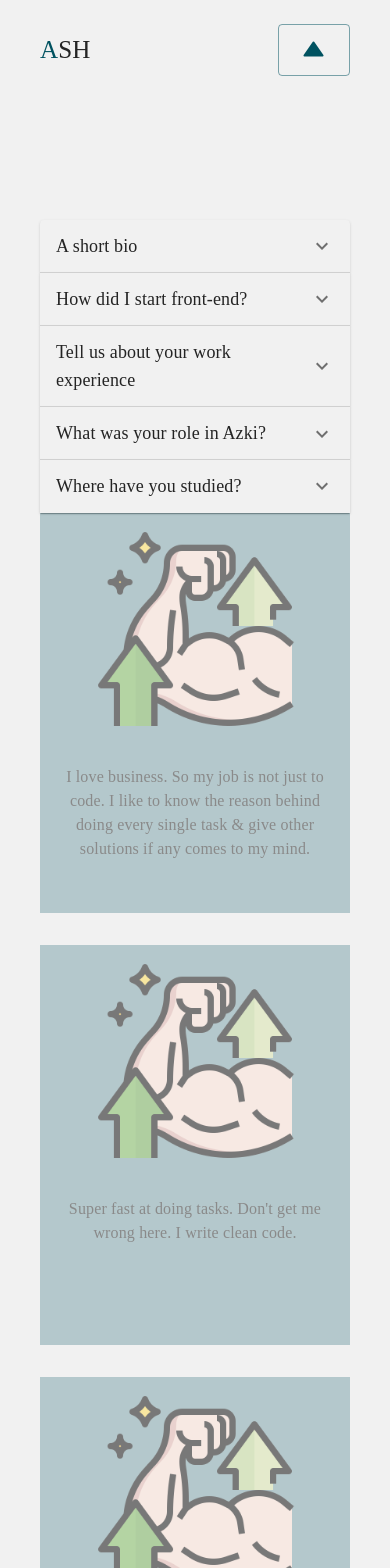
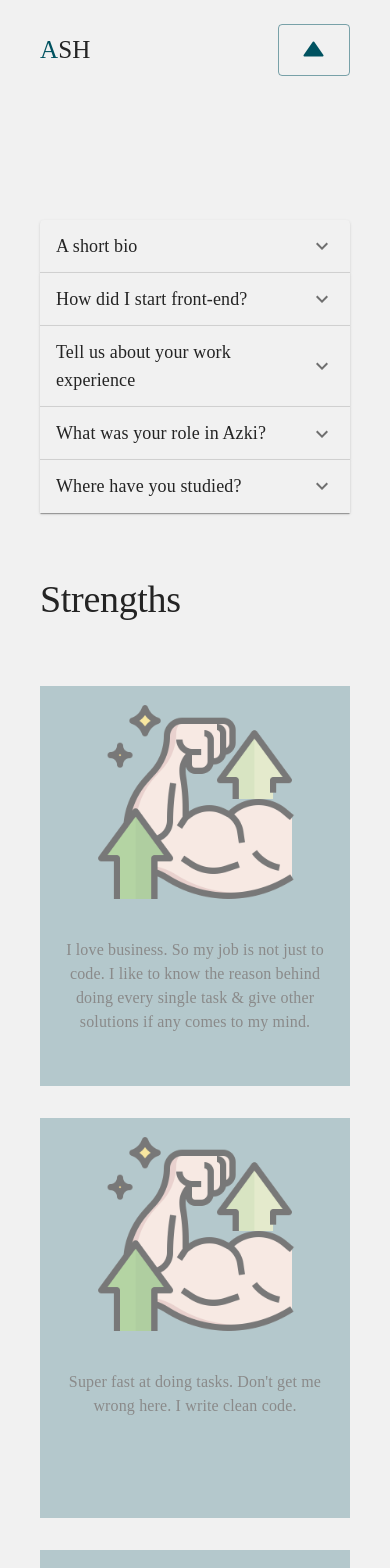
Before and after one commit to Alireza-8080-react/resume, a Next.js app: page /about in a window 390 px wide. Shown: the top 1568 px of the page. Built offline with nearby package versions, Linux system fonts and the light colour scheme; a web font is replaced by a local one.

Commit message:
fix ui styles in mobile

```diff
--- a/src/app/(routes)/page.module.scss
+++ b/src/app/(routes)/page.module.scss
@@ -26,3 +26,9 @@
   transform: translateX(200%);
   height: 60vh;
 }
+
+@media only screen and (max-width: 900px) {
+  .general_info_container {
+    margin-top: 0;
+  }
+}
--- a/src/components/Strengths/index.module.scss
+++ b/src/components/Strengths/index.module.scss
@@ -1,3 +1,6 @@
 .container {
   margin-top: 64px;
+  .inside_container {
+    margin-top: 32px;
+  }
 }
--- a/src/components/Strengths/index.tsx
+++ b/src/components/Strengths/index.tsx
@@ -5,7 +5,14 @@ import classes from './index.module.scss';
 
 export const Strengths = () => {
   return (
-    <Grid container className={classes.container} justifyContent='space-around' spacing={4}>
+    <div className={classes.container}>
+      <Typography variant='h2'>Strengths</Typography>
+      <Grid
+        container
+        justifyContent='space-around'
+        className={classes.inside_container}
+        spacing={4}
+      >
         <Grid item xs={12} md={3}>
           <Strength>
             <Typography textAlign='center'>
@@ -32,5 +39,6 @@ export const Strengths = () => {
           </Strength>
         </Grid>
       </Grid>
+    </div>
   );
 };
```
Also changed, not shown: src/components/Awards/index.tsx (+9 -4 lines). Lines whose indentation alone changed are shown as unchanged.
